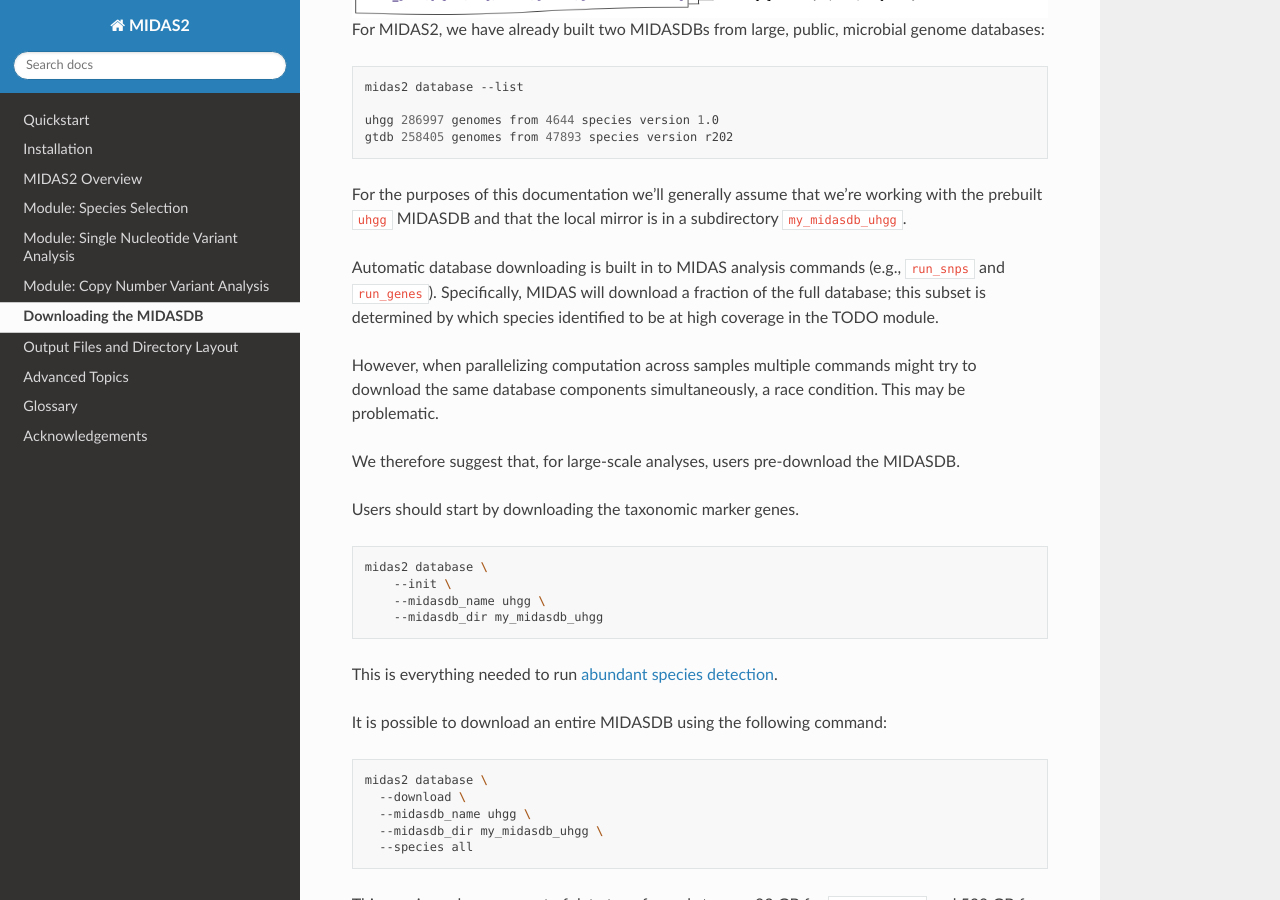
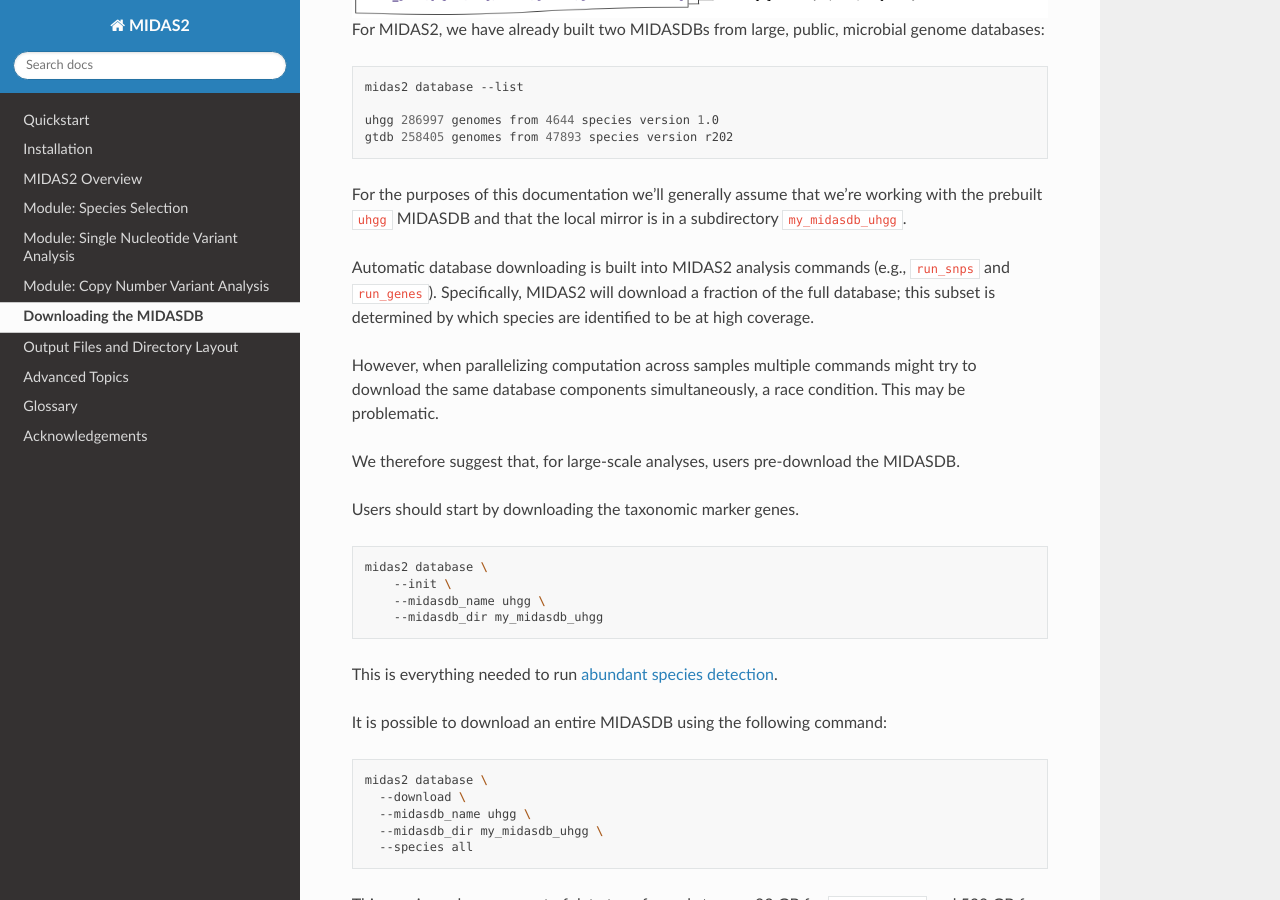
Before and after one commit to czbiohub-sf/MIDAS, a Sphinx documentation site: the page built from docs/download_midasdb.rst, in a window 1280 px wide and 900 px high, scrolled down 629 px. Built offline with Sphinx 7.4.7 and the Read the Docs theme 2.0.0, drawn with Linux system fonts in a browser that asks for light colours.

Commit message:
Update download_midasdb.rst

```diff
--- a/docs/download_midasdb.rst
+++ b/docs/download_midasdb.rst
@@ -28,10 +28,10 @@ For the purposes of this documentation we'll generally assume that we're working
 with the prebuilt ``uhgg`` MIDASDB and that the local mirror is in a subdirectory
 ``my_midasdb_uhgg``.
 
-Automatic database downloading is built in to MIDAS analysis commands (e.g., ``run_snps`` and ``run_genes``).
-Specifically, MIDAS will download a fraction of the full
-database; this subset is determined by which species identified to be at high
-coverage in the TODO module.
+Automatic database downloading is built into MIDAS2 analysis commands (e.g., ``run_snps`` and ``run_genes``).
+Specifically, MIDAS2 will download a fraction of the full
+database; this subset is determined by which species are identified to be at high
+coverage.
 
 However, when parallelizing computation across samples
 multiple commands might try to download the same database components simultaneously,
```
